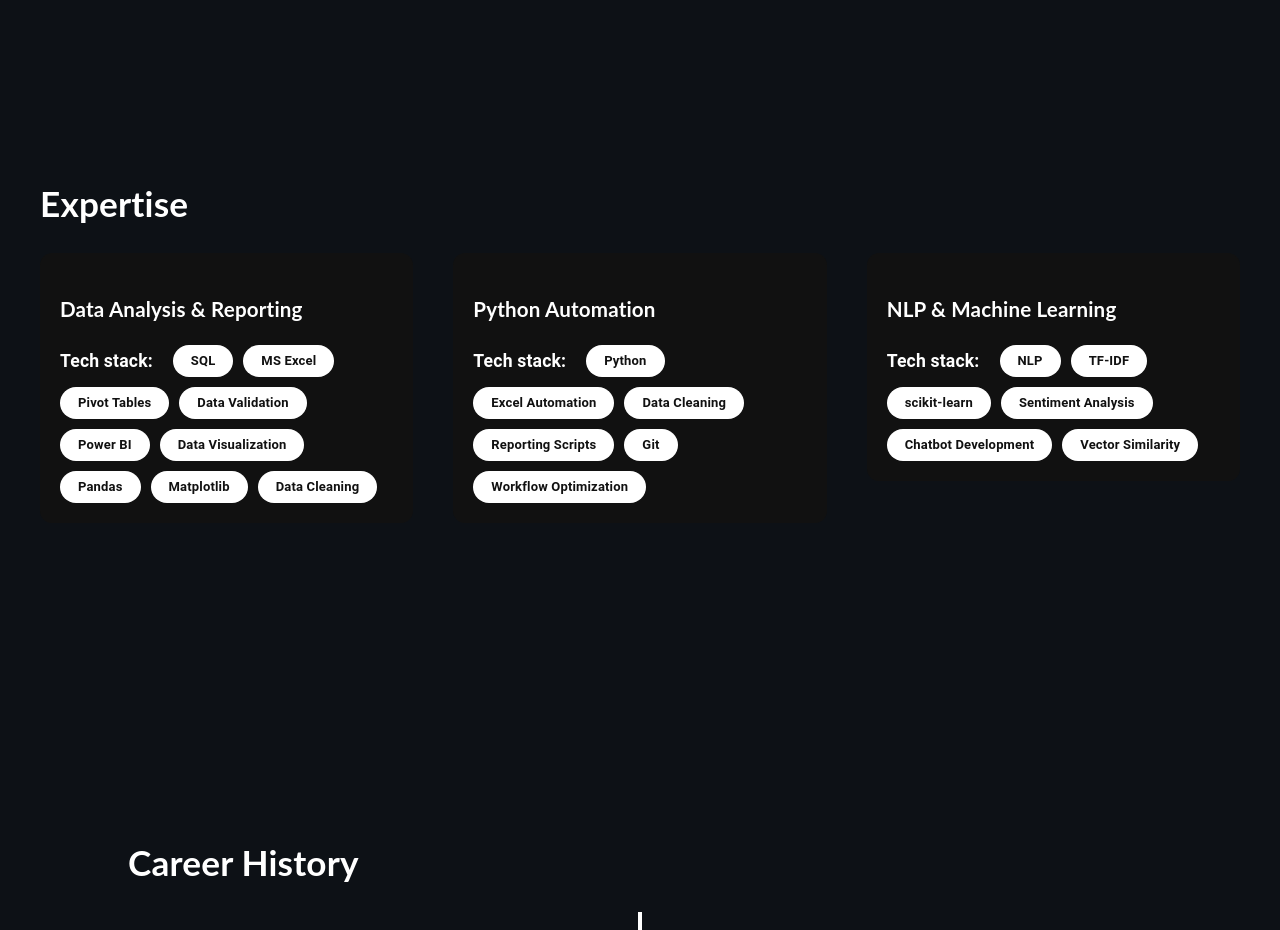
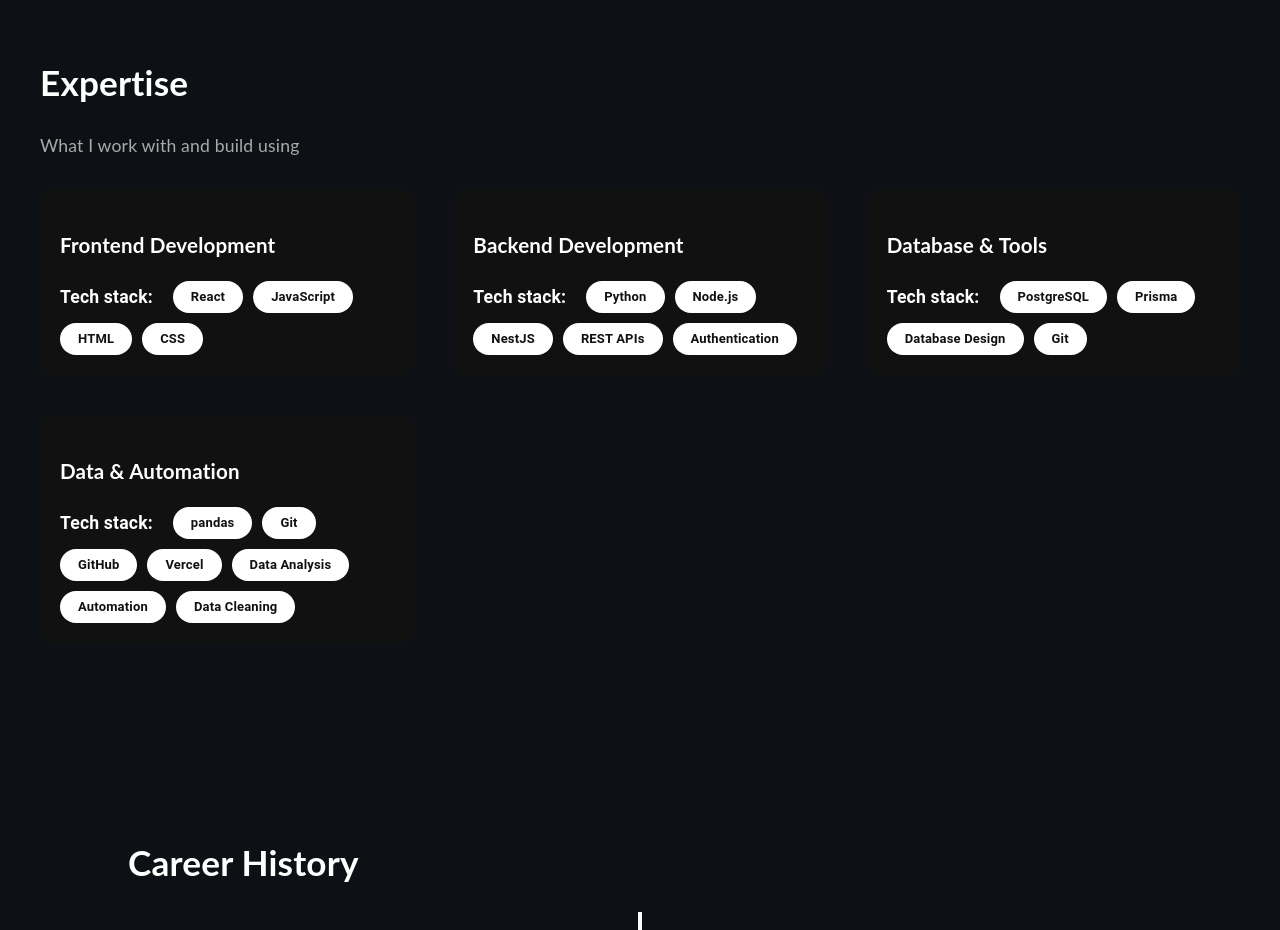
Before and after one commit to VenkatM77797/venkatm77797.github.io, a React (Create React App) app: page / in a window 1280 px wide. Shown: the part 880-1810 px from the top of the page. Built offline with nearby package versions, Linux system fonts and the light colour scheme.

Commit message:
Added new tech stack and made UI changes

```diff
--- a/src/components/Expertise.tsx
+++ b/src/components/Expertise.tsx
@@ -1,73 +1,86 @@
 import React from "react";
 import Chip from "@mui/material/Chip";
 import "../assets/styles/Expertise.scss";
+import { GitHub } from "@mui/icons-material";
 
-const dataAnalysisTools = [
-  "SQL",
-  "MS Excel",
-  "Pivot Tables",
-  "Data Validation",
-  "Power BI",
-  "Data Visualization",
-  "Pandas",
-  "Matplotlib",
-  "Data Cleaning"
+
+const frontendTools = [
+  "React",
+  "JavaScript",
+  "HTML",
+  "CSS",
 ];
 
-const automationTools = [
+const backendTools = [
   "Python",
-  "Excel Automation",
-  "Data Cleaning",
-  "Reporting Scripts",
-  "Git",
-  "Workflow Optimization"
+  "Node.js",
+  "NestJS",
+  "REST APIs",
+  "Authentication",
 ];
 
-const mlTools = [
-  "NLP",
-  "TF-IDF",
-  "scikit-learn",
-  "Sentiment Analysis",
-  "Chatbot Development",
-  "Vector Similarity"
+const databaseTools = [
+  "PostgreSQL",
+  "Prisma",
+  "Database Design",
+  "Git"
+];
+
+const dataTools = [
+  "pandas",
+  "Git",
+  "GitHub",
+  "Vercel",
+  "Data Analysis",
+  "Automation",
+  "Data Cleaning"
 ];
 
 function Expertise() {
   return (
     <div className="container" id="expertise">
       <div className="skills-container">
+
         <h1>Expertise</h1>
+        <p className="subtitle">What I work with and build using</p>
 
         <div className="skills-grid">
 
-          {/* Data Analysis */}
           <div className="skill">
-            <h3>Data Analysis & Reporting</h3>
+            <h3>Frontend Development</h3>
             <div className="flex-chips">
               <span className="chip-title">Tech stack:</span>
-              {dataAnalysisTools.map((tool, index) => (
+              {frontendTools.map((tool, index) => (
                 <Chip key={index} className="chip" label={tool} />
               ))}
             </div>
           </div>
 
-          {/* Automation */}
           <div className="skill">
-            <h3>Python Automation</h3>
+            <h3>Backend Development</h3>
             <div className="flex-chips">
               <span className="chip-title">Tech stack:</span>
-              {automationTools.map((tool, index) => (
+              {backendTools.map((tool, index) => (
                 <Chip key={index} className="chip" label={tool} />
               ))}
             </div>
           </div>
 
-          {/* ML / NLP */}
           <div className="skill">
-            <h3>NLP & Machine Learning</h3>
+            <h3>Database & Tools</h3>
             <div className="flex-chips">
               <span className="chip-title">Tech stack:</span>
-              {mlTools.map((tool, index) => (
+              {databaseTools.map((tool, index) => (
+                <Chip key={index} className="chip" label={tool} />
+              ))}
+            </div>
+          </div>
+
+          <div className="skill">
+            <h3>Data & Automation</h3>
+            <div className="flex-chips">
+              <span className="chip-title">Tech stack:</span>
+              {dataTools.map((tool, index) => (
                 <Chip key={index} className="chip" label={tool} />
               ))}
             </div>
```
